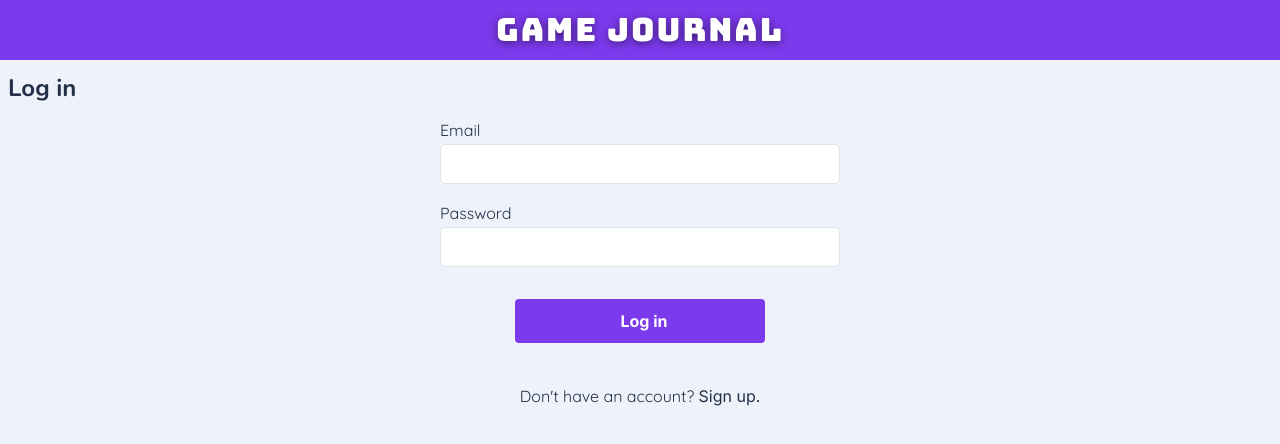
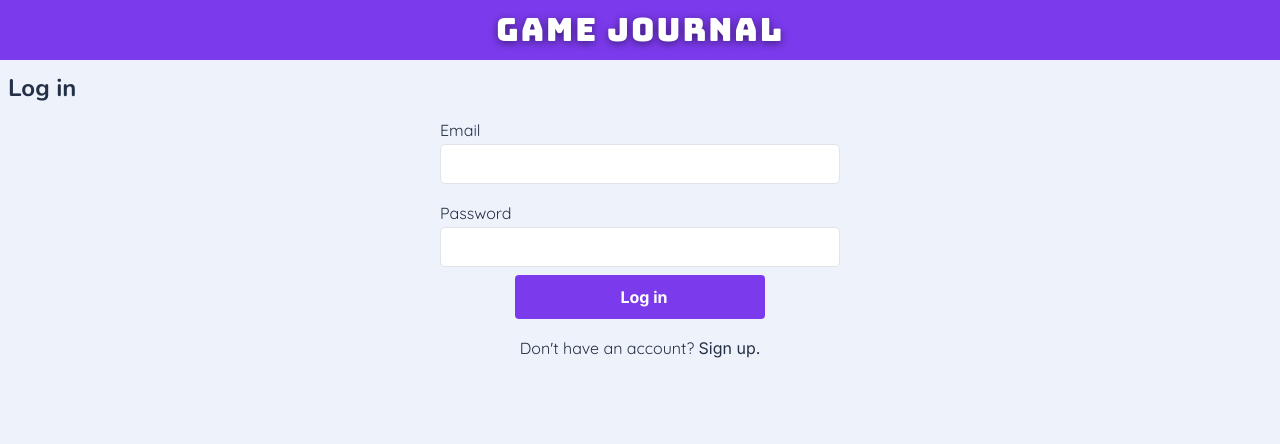
Before and after one commit to ednanf/game-journal, a React (Vite) app in the folder frontend/: page /login in a window 1280 px wide. Shown: the top 444 px of the page. Built offline with nearby package versions, Linux system fonts and the light colour scheme; no server answers.

Commit message:
fix(shared.module.css): adjust margin for layout consistency
* Commented out the margin property to improve layout flexibility.
* Aims to enhance the visual alignment of components.

Signed-off-by: Ednan Rogério Frizzera Filho <ednan@frizzera.dev>

```diff
--- a/frontend/src/pages/shared.module.css
+++ b/frontend/src/pages/shared.module.css
@@ -34,7 +34,7 @@
     flex-direction: column;
     justify-content: center;
     align-items: center;
-    margin: 1.5rem 0;
+    /*margin: 1rem 0;*/
     gap: 1rem;
 }
 
```
